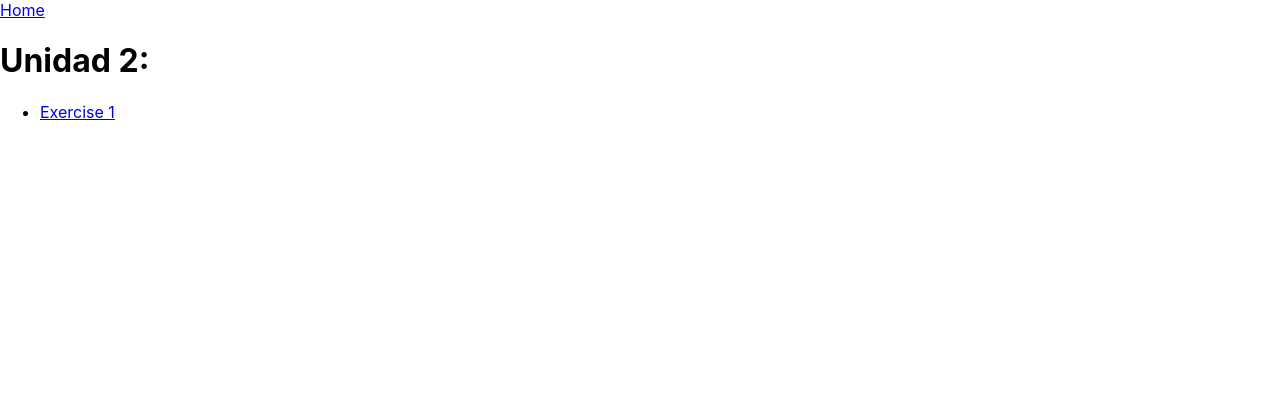
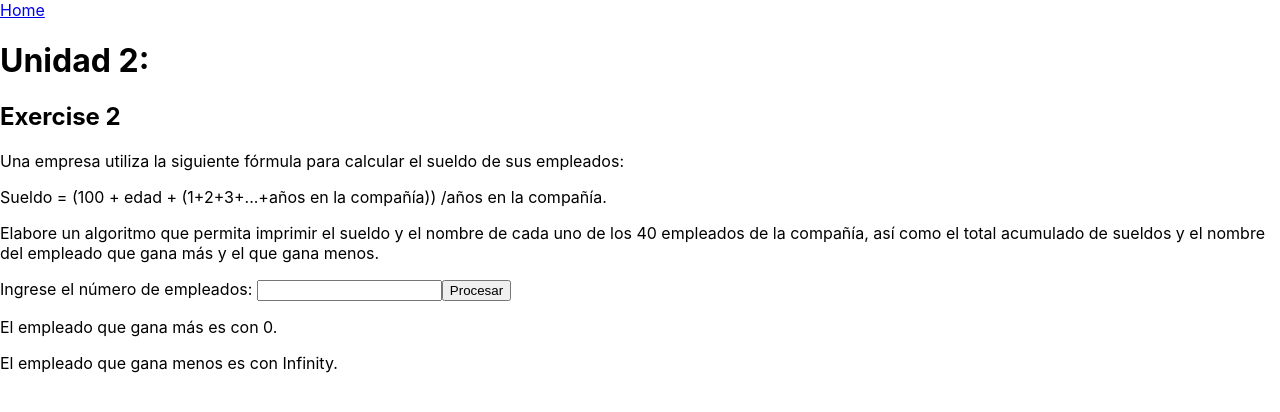
Before and after one commit to mmjosedaniel/homework-algoritmos-1-unidad-2, a React (Create React App) app: page /exercise-2 in a window 1280 px wide. Shown: the top 412 px of the page. Built offline with nearby package versions, Linux system fonts and the light colour scheme.

Commit message:
Add: Exercise 2

```diff
--- a/src/App.js
+++ b/src/App.js
@@ -3,6 +3,7 @@ import './App.css';
 import Layout from './components/Layout';
 import Home from './pages/Home'
 import Exercise1 from './pages/Exercise1';
+import Exercise2 from './pages/Exercise2';
 
 function App() {
   return (
@@ -10,6 +11,7 @@ function App() {
     <h1>Unidad 2:</h1>
       <Routes>
         <Route path="exercise-1" element={<Exercise1 />} />
+        <Route path="exercise-2" element={<Exercise2 />} />
         <Route path="*" element={<Home />} />
       </Routes>
     </Layout>
--- /dev/null
+++ b/src/pages/Exercise2/Employee.js
@@ -0,0 +1,11 @@
+const Employee = ({ employeeName, employeeSalary }) => {
+  return (
+    <div>
+      <h3>{employeeName}</h3>
+      <p>{employeeSalary}</p>
+      <br />
+    </div>
+  );
+};
+
+export default Employee;
--- /dev/null
+++ b/src/pages/Exercise2/index.js
@@ -0,0 +1,128 @@
+import { useState } from "react";
+import Employee from "./Employee";
+
+const Exercise2 = () => {
+  // Create state for number of employees.
+  const [numberOfEmployees, setNumberOfEmployees] = useState("");
+  // Create an array with employees
+  const [employees, setEmployees] = useState([]);
+  // State to manage the employee with the biggest salary
+  const [biggestSalaryEmployee, setBiggestSalaryEmployee] = useState({ name: "", salary: 0});
+  // State to manage the employee with the lowest salary
+  const [lowestSalaryEmployee, setLowestSalaryEmployee] = useState({ name: "", salary: Number.POSITIVE_INFINITY });
+
+  // Function to process the increment that comes from the number of years working in the company
+  const getIncrementForYearsInCompany = (yearsInCompany) => {
+    // Accumolator to help to define the increment
+    let sumOfIncrementForYearsInCompany = 0;
+
+    // Forr loop to do the increment
+    for(let i = 0; i <= yearsInCompany; i++) {
+      sumOfIncrementForYearsInCompany += i;
+    };
+
+    return sumOfIncrementForYearsInCompany;
+  };
+
+  // Algorithm that is being asked in the exercise
+  const handleProcessEployees = () => {
+    // temporal values to manage the lowes and bigest salaries
+    let tempBiggestSalary = 0;
+    let tempBigestSalaryName = "";
+
+    let templowestSalary = Number.POSITIVE_INFINITY;
+    let templowestSalaryName = "";
+
+    // Loop to create the employees and calculate the salary
+    for(let i = 1; i <= +numberOfEmployees; i++) {
+      // Constant which represent the base salary in the company
+      const BASE_SALARY = 100;
+      // Prompts to hask foir the infotmation of the employees
+      const employeeName = prompt('Ingrese el nombre del empleado No ' + i);
+      const employeeAge = +prompt('Ingrese la edad del empleado No' + i);
+      const employeeYearsInCompany = +prompt('Ingrese los años en la compañía del empleado No' + i);
+      // Here the increment for years working in the company is calculated.
+      const incrementForYearsInCompany = getIncrementForYearsInCompany(employeeYearsInCompany);
+
+      // Variable to define the salary
+      let employeeSalary = 0
+      // As it is not possible to dive by 0 it is necessary to use a condition in case the years
+      // worked in the company is equals to 0
+      if (employeeYearsInCompany === 0) {
+        employeeSalary = (BASE_SALARY + employeeAge + incrementForYearsInCompany);
+      } else {
+        employeeSalary = (BASE_SALARY + employeeAge + incrementForYearsInCompany) / employeeYearsInCompany;
+      };
+
+      // Here a new user is added to the employees state
+      setEmployees(
+          prevValue => [
+            ...prevValue,
+            {
+              name: employeeName,
+              age: employeeAge,
+              yearsInCompany: employeeYearsInCompany,
+              salary: employeeSalary
+            }
+          ]
+        )
+
+      // condition to decide if the current user has a bigger salary.
+      if(tempBiggestSalary < employeeSalary) {
+        tempBiggestSalary = employeeSalary;
+        tempBigestSalaryName = employeeName;
+      };
+      // condition to decide if the current user has a lower salary.
+      if(templowestSalary > employeeSalary) {
+        templowestSalary = employeeSalary;
+        templowestSalaryName = employeeName;
+      }
+    };
+
+    // Manages the employees with the biggest an lowest salaries.
+    setBiggestSalaryEmployee({ name: tempBigestSalaryName, salary: tempBiggestSalary});
+    setLowestSalaryEmployee({ name: templowestSalaryName, salary: templowestSalary });
+
+  };
+
+
+
+	return (
+    <div>
+      <h2>Exercise 2</h2>
+      <p>
+      Una empresa utiliza la siguiente fórmula para calcular el sueldo de sus empleados:
+      </p>
+      <p>Sueldo = (100 + edad + (1+2+3+...+años en la compañía)) /años en la compañía.</p>
+      <p>
+        Elabore un algoritmo que permita imprimir el sueldo
+        y el nombre de cada uno de los 40 empleados de la
+        compañía, así como el total acumulado de sueldos y
+        el nombre del empleado que gana más y el que
+        gana menos.
+      </p>
+
+      <label htmlFor="number-of-employees-exercise-2">Ingrese el número de empleados: </label>
+      <input
+        type="number"
+        id="number-of-employees-exercise-2"
+        onChange={(event) => setNumberOfEmployees(event.target.value)}
+      />
+      <button type="button" onClick={handleProcessEployees}>Procesar</button>
+
+      <br />
+      {/* Employees are aded to the view */}
+      {
+        employees.map(
+          (employee, i) =>
+            <Employee employeeName={employee.name} employeeSalary={employee.salary} key={i} />
+        )
+      }
+
+      <p>El empleado que gana más es {biggestSalaryEmployee.name} con {biggestSalaryEmployee.salary}.</p>
+      <p>El empleado que gana menos es {lowestSalaryEmployee.name} con {lowestSalaryEmployee.salary}.</p>
+    </div>
+  );
+};
+
+export default Exercise2;
--- a/src/pages/Home/index.js
+++ b/src/pages/Home/index.js
@@ -8,6 +8,10 @@ const Home = () => {
         <li>
           <Link to="exercise-1">Exercise 1</Link>
         </li>
+
+        <li>
+          <Link to="exercise-2">Exercise 2</Link>
+        </li>
       </ul>
     </Fragment>
   );
```
Also changed, not shown: 1 other file (tests, documents, lock files or other folders).
